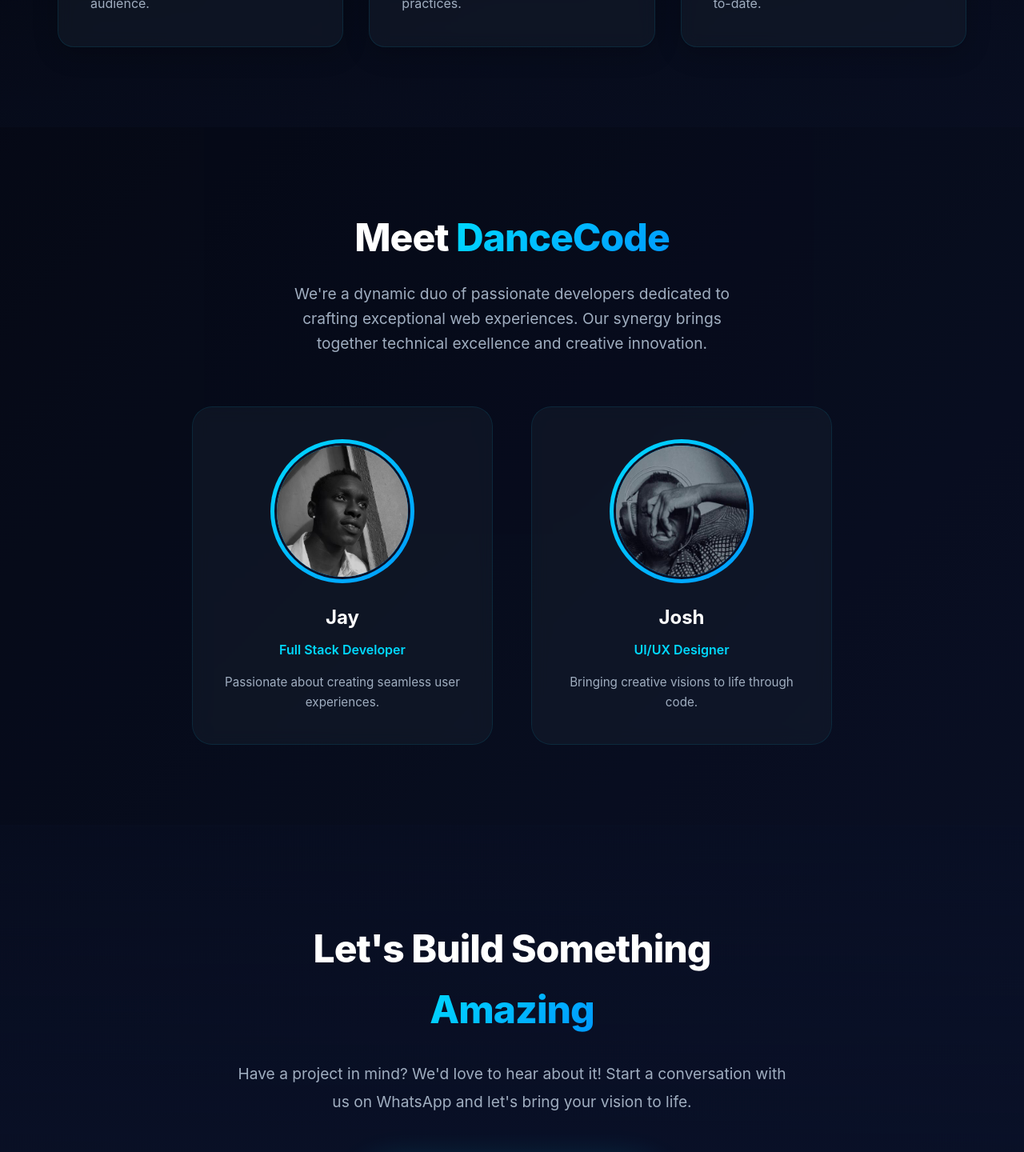
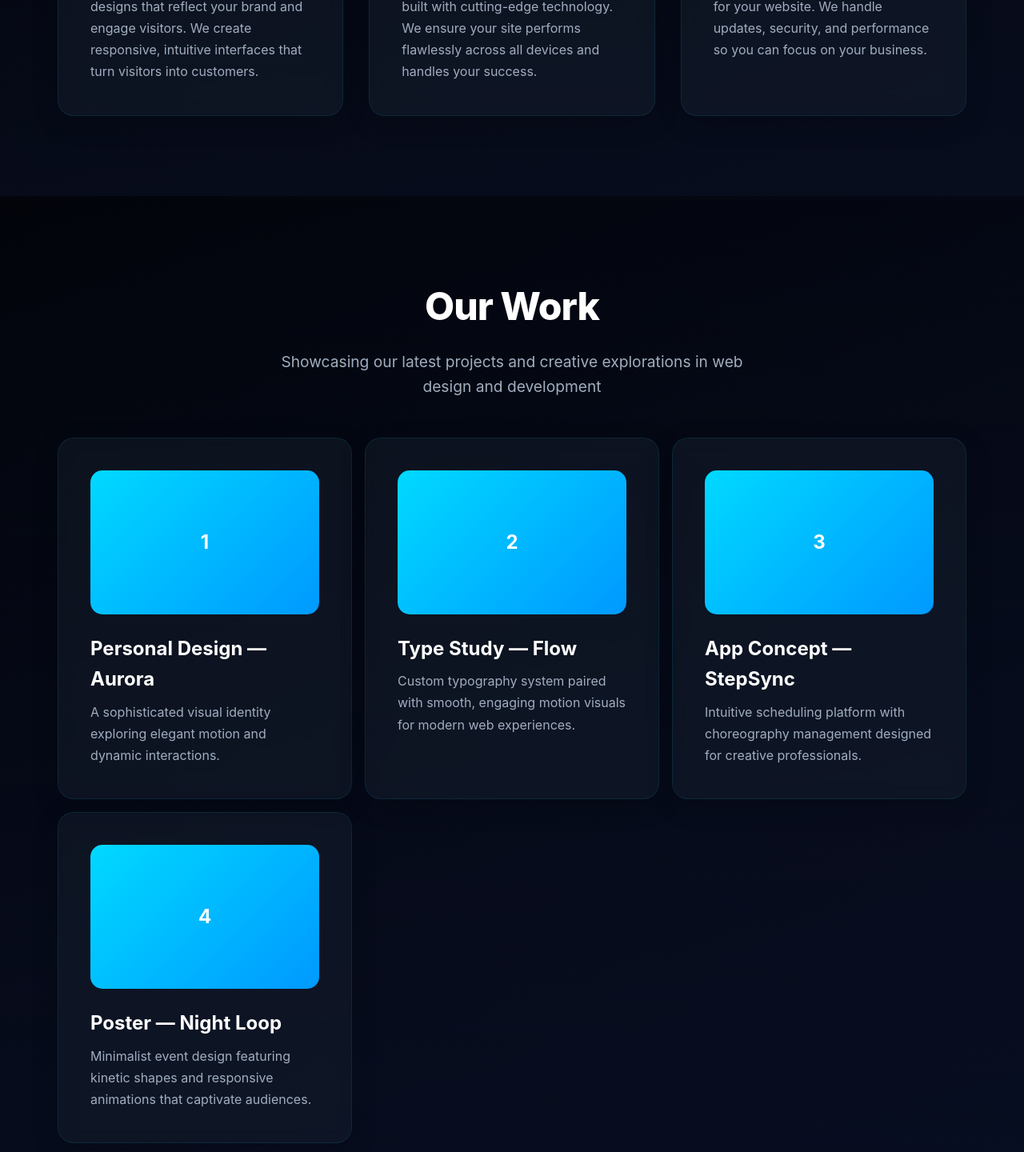
Before and after one commit to JoshuaLaloyo/dancecode-website, a React (Vite) app: page / in a window 1280 px wide. Shown: the part 1330-2770 px from the top of the page at 80% size. Built offline with nearby package versions, Linux system fonts and the light colour scheme.

Commit message:
Add Portfolio section and enhance content across components for improved user engagement

```diff
--- a/src/App.jsx
+++ b/src/App.jsx
@@ -4,6 +4,7 @@ import Navbar from './components/Navbar';
 import Hero from './components/Hero';
 import Services from './components/Services';
 import About from './components/About';
+import Portfolio from './components/Portfolio';
 import Contact from './components/Contact';
 import FloatingWhatsApp from './components/FloatingWhatsApp';
 import Footer from './components/Footer';
@@ -25,6 +26,7 @@ function App() {
       <Navbar scrolled={scrolled} />
       <Hero />
       <Services />
+      <Portfolio />
       <About />
       <Contact />
       <Footer />
--- a/src/components/About.jsx
+++ b/src/components/About.jsx
@@ -8,14 +8,14 @@ const About = () => {
       name: 'Jay',
       role: 'Full Stack Developer',
       image: 'src/images/jay.jpeg',
-      description: 'Passionate about creating seamless user experiences.'
+      description: 'With expertise in modern web technologies, Jay transforms complex ideas into elegant, performant solutions. Dedicated to writing clean code and delivering exceptional user experiences.'
     },
     {
       id: 2,
       name: 'Josh',
       role: 'UI/UX Designer',
       image: 'src/images/josh.jpeg',
-      description: 'Bringing creative visions to life through code.'
+      description: 'Josh brings designs to life with a keen eye for detail and user-centered thinking. Passionate about creating intuitive interfaces that blend aesthetics with functionality.'
     }
   ];
 
@@ -25,8 +25,8 @@ const About = () => {
         <div className="about-header">
           <h2 className="section-title">Meet <span className="gradient-text">DanceCode</span></h2>
           <p className="section-description">
-            We're a dynamic duo of passionate developers dedicated to crafting exceptional web experiences.
-            Our synergy brings together technical excellence and creative innovation.
+            We're a driven team of web professionals committed to delivering outstanding results.
+            By combining technical expertise with creative vision, we build websites that not only look remarkable but perform flawlessly.
           </p>
         </div>
         <div className="team-grid">
--- a/src/components/Contact.jsx
+++ b/src/components/Contact.jsx
@@ -16,8 +16,8 @@ const Contact = () => {
           <div className="contact-header">
             <h2 className="section-title">Let's Build Something <span className="gradient-text">Amazing</span></h2>
             <p className="contact-description">
-              Have a project in mind? We'd love to hear about it!
-              Start a conversation with us on WhatsApp and let's bring your vision to life.
+              Ready to transform your ideas into stunning digital experiences?
+              Connect with us on WhatsApp and let's discuss how we can elevate your online presence today.
             </p>
           </div>
           <button className="contact-whatsapp-btn" onClick={handleWhatsAppClick}>
@@ -27,8 +27,8 @@ const Contact = () => {
               </svg>
             </div>
             <div className="whatsapp-btn-text">
-              <span className="whatsapp-btn-title">Start a Conversation</span>
-              <span className="whatsapp-btn-subtitle">We reply instantly on WhatsApp</span>
+              <span className="whatsapp-btn-title">Ready to Get Started?</span>
+              <span className="whatsapp-btn-subtitle">Send us a message on WhatsApp today</span>
             </div>
           </button>
         </div>
--- a/src/components/Footer.jsx
+++ b/src/components/Footer.jsx
@@ -7,7 +7,7 @@ function Footer() {
       <div className="footer__container">
         <div className="footer__brand">
           <h3>DanceCode</h3>
-          <p>Move. Code. Dance.</p>
+          <p>Where Code Meets Creativity</p>
         </div>
 
         <nav className="footer__links" aria-label="Footer links">
--- a/src/components/Hero.jsx
+++ b/src/components/Hero.jsx
@@ -15,11 +15,11 @@ const Hero = () => {
         <div className="hero-content">
           <div className="hero-text">
             <h1 className="hero-title">
-              Building <span className="gradient-text">Clean</span> & <span className="gradient-text">Modern</span> Websites
+              <span className="gradient-text">Premium</span> Web Solutions That <span className="gradient-text">Dance</span> to Your Beat
             </h1>
             <p className="hero-description">
-              We craft beautiful, functional web experiences that bring your ideas to life.
-              Simple, elegant, and playful — just like code should be. ✨
+              At DanceCode, we create stunning, high-performance websites that captivate your audience and drive real results.
+              From concept to launch, we're your trusted partner in building digital experiences that matter. 💫
             </p>
             <button className="whatsapp-cta" onClick={handleWhatsAppClick}>
               <svg className="whatsapp-icon" viewBox="0 0 24 24" fill="currentColor">
--- /dev/null
+++ b/src/components/Portfolio.css
@@ -0,0 +1,118 @@
+.portfolio {
+  background: linear-gradient(180deg, transparent 0%, rgba(10, 17, 40, 0.5) 100%);
+  position: relative;
+}
+
+.portfolio__title {
+  font-size: clamp(2rem, 4vw, 3rem);
+  font-weight: 800;
+  margin-bottom: 1rem;
+  letter-spacing: -1px;
+  text-align: center;
+}
+
+.portfolio__subtitle {
+  font-size: clamp(1rem, 2vw, 1.2rem);
+  color: var(--color-gray);
+  max-width: 600px;
+  margin: 0 auto 3rem;
+  text-align: center;
+}
+
+.portfolio__grid {
+  display: grid;
+  grid-template-columns: repeat(auto-fit, minmax(280px, 1fr));
+  gap: 1rem;
+  align-items: stretch;
+}
+
+.portfolio__item {
+  background: rgba(26, 35, 50, 0.4);
+  backdrop-filter: blur(10px);
+  border: 1px solid rgba(0, 217, 255, 0.1);
+  border-radius: 20px;
+  padding: 2.5rem;
+  display: flex;
+  flex-direction: column;
+  transition: all 0.4s ease;
+  animation: fadeInUp 0.6s ease forwards;
+  opacity: 0;
+  box-shadow: 0 8px 32px rgba(0, 0, 0, 0.2);
+}
+
+.portfolio__item:hover {
+  transform: translateY(-10px);
+  border-color: rgba(0, 217, 255, 0.3);
+  box-shadow: 0 20px 60px rgba(0, 217, 255, 0.2);
+  background: rgba(26, 35, 50, 0.6);
+}
+
+.portfolio__thumb {
+  height: 180px;
+  border-radius: 15px;
+  background: linear-gradient(135deg, var(--color-electric-blue) 0%, var(--color-blue-glow) 100%);
+  display: flex;
+  align-items: center;
+  justify-content: center;
+  margin-bottom: 1.5rem;
+  color: var(--color-white);
+  font-weight: 700;
+  transition: all 0.3s ease;
+}
+
+.portfolio__item:hover .portfolio__thumb {
+  transform: scale(1.05);
+  box-shadow: 0 10px 30px rgba(0, 217, 255, 0.4);
+}
+
+.portfolio__thumb-label {
+  font-size: 1.5rem;
+  opacity: 1;
+}
+
+.portfolio__item-title {
+  margin: 0 0 0.5rem 0;
+  font-size: 1.5rem;
+  font-weight: 700;
+  color: var(--color-white);
+}
+
+.portfolio__item-desc {
+  margin: 0;
+  color: var(--color-gray);
+  font-size: 1rem;
+  line-height: 1.7;
+}
+
+@media (max-width: 768px) {
+  .portfolio__grid {
+    grid-template-columns: 1fr;
+    gap: 1.5rem;
+  }
+
+  .portfolio__item {
+    padding: 2rem;
+  }
+
+  .portfolio__thumb {
+    height: 150px;
+  }
+}
+
+@media(max-width: 375px) {
+  .portfolio__item {
+    padding: 1.5rem;
+  }
+
+  .portfolio__thumb {
+    height: 120px;
+  }
+
+  .portfolio__item-title {
+    font-size: 1.25rem;
+  }
+
+  .portfolio__item-desc {
+    font-size: 0.9rem;
+  }
+}
--- /dev/null
+++ b/src/components/Portfolio.jsx
@@ -0,0 +1,34 @@
+import React from 'react';
+import './Portfolio.css';
+
+const items = [
+  { title: 'Personal Design — Aurora', desc: 'A sophisticated visual identity exploring elegant motion and dynamic interactions.' },
+  { title: 'Type Study — Flow', desc: 'Custom typography system paired with smooth, engaging motion visuals for modern web experiences.' },
+  { title: 'App Concept — StepSync', desc: 'Intuitive scheduling platform with choreography management designed for creative professionals.' },
+  { title: 'Poster — Night Loop', desc: 'Minimalist event design featuring kinetic shapes and responsive animations that captivate audiences.' },
+];
+
+function Portfolio() {
+  return (
+    <section id="portfolio" className="portfolio">
+      <div className="container">
+        <h2 className="portfolio__title">Our Work</h2>
+        <p className="portfolio__subtitle">Showcasing our latest projects and creative explorations in web design and development</p>
+
+        <div className="portfolio__grid">
+          {items.map((it, i) => (
+            <article key={i} className="portfolio__item">
+              <div className="portfolio__thumb" aria-hidden="true">
+                <span className="portfolio__thumb-label">{i + 1}</span>
+              </div>
+              <h3 className="portfolio__item-title">{it.title}</h3>
+              <p className="portfolio__item-desc">{it.desc}</p>
+            </article>
+          ))}
+        </div>
+      </div>
+    </section>
+  );
+}
+
+export default Portfolio;
--- a/src/components/Services.jsx
+++ b/src/components/Services.jsx
@@ -6,7 +6,7 @@ const Services = () => {
     {
       id: 1,
       title: 'Web Design',
-      description: 'Beautiful, user-friendly interfaces that captivate and engage your audience.',
+      description: 'Custom, visually stunning website designs that reflect your brand and engage visitors. We create responsive, intuitive interfaces that turn visitors into customers.',
       icon: (
         <svg viewBox="0 0 24 24" fill="none" stroke="currentColor" strokeWidth="2" strokeLinecap="round" strokeLinejoin="round">
           <rect x="2" y="3" width="20" height="14" rx="2" ry="2"/>
@@ -18,7 +18,7 @@ const Services = () => {
     {
       id: 2,
       title: 'Web Development',
-      description: 'Robust, scalable solutions built with modern technologies and best practices.',
+      description: 'Fast, secure, and scalable websites built with cutting-edge technology. We ensure your site performs flawlessly across all devices and handles your success.',
       icon: (
         <svg viewBox="0 0 24 24" fill="none" stroke="currentColor" strokeWidth="2" strokeLinecap="round" strokeLinejoin="round">
           <polyline points="16 18 22 12 16 6"/>
@@ -29,7 +29,7 @@ const Services = () => {
     {
       id: 3,
       title: 'Maintenance & Support',
-      description: 'Ongoing support to keep your website running smoothly and up-to-date.',
+      description: 'Continuous care and optimization for your website. We handle updates, security, and performance so you can focus on your business.',
       icon: (
         <svg viewBox="0 0 24 24" fill="none" stroke="currentColor" strokeWidth="2" strokeLinecap="round" strokeLinejoin="round">
           <path d="M14.7 6.3a1 1 0 0 0 0 1.4l1.6 1.6a1 1 0 0 0 1.4 0l3.77-3.77a6 6 0 0 1-7.94 7.94l-6.91 6.91a2.12 2.12 0 0 1-3-3l6.91-6.91a6 6 0 0 1 7.94-7.94l-3.76 3.76z"/>
@@ -44,7 +44,7 @@ const Services = () => {
         <div className="services-header">
           <h2 className="section-title">What We <span className="gradient-text">Offer</span></h2>
           <p className="section-description">
-            Comprehensive web solutions tailored to your needs
+            Comprehensive web solutions designed to help your business thrive online
           </p>
         </div>
         <div className="services-grid">
```
Also changed, not shown: src/components/Navbar.css (+104 -0 lines), src/components/Navbar.jsx (+21 -1 lines).
